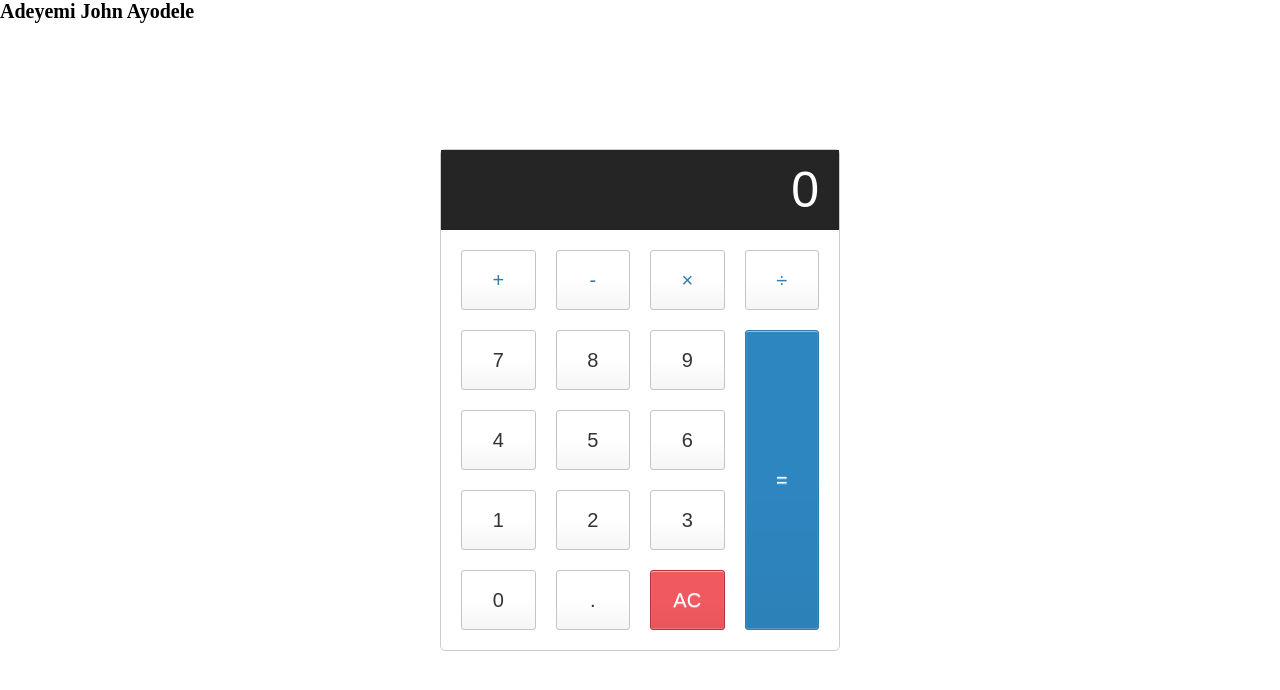
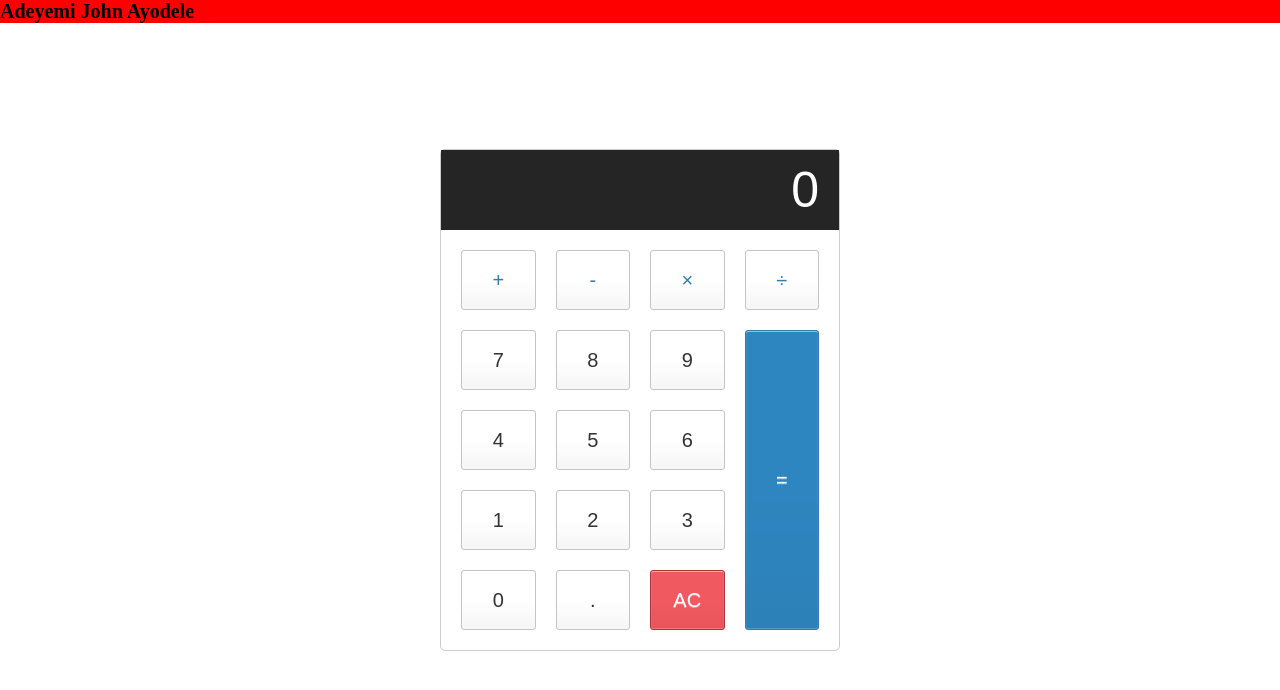
Before and after one commit to adeyemijohn/calculator, a plain HTML site: page index.html in a window 1280 px wide. Drawn offline with Linux system fonts and the light colour scheme.

Commit message:
style for h1

```diff
--- a/styles/main.css
+++ b/styles/main.css
@@ -9,6 +9,9 @@ html {
     margin: 0;
     padding: 0;
     box-sizing: inherit;
+}
+.title h1{
+    background-color: red;
 }
 
 .calculator {
```
